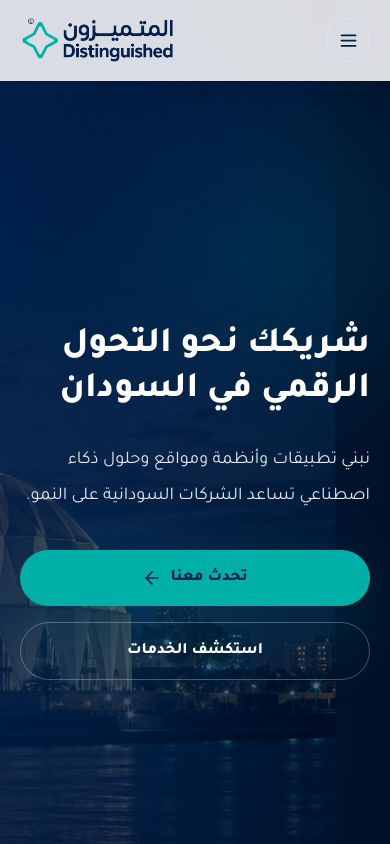
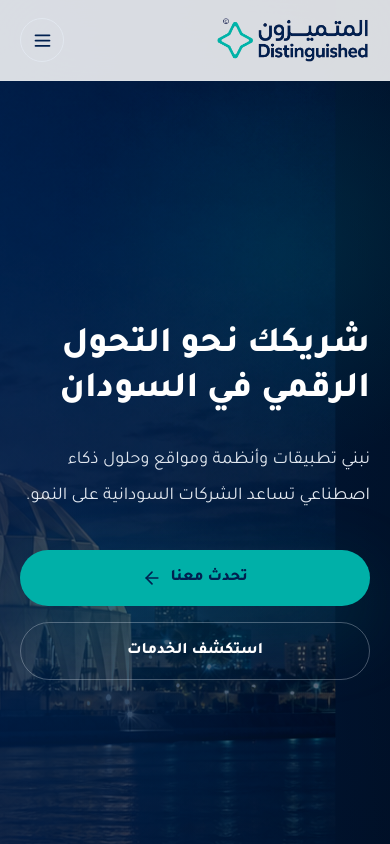
Before and after one commit to yassirqurashi/distinguished-sudan-website, a Next.js app: page / in a window 390 px wide. Shown: the top 844 px of the page. Built offline with nearby package versions, Linux system fonts and the light colour scheme.

Commit message:
Refine content favicon portfolio and mobile header

```diff
--- a/components/header.tsx
+++ b/components/header.tsx
@@ -33,7 +33,7 @@ export function Header() {
           ))}
         </nav>
 
-        <button type="button" className="order-first inline-flex h-11 w-11 shrink-0 items-center justify-center rounded-full border border-brand-mist text-brand-navy lg:order-none lg:hidden" onClick={() => setOpen((value) => !value)} aria-label="فتح القائمة">
+        <button type="button" className="inline-flex h-11 w-11 shrink-0 items-center justify-center rounded-full border border-brand-mist text-brand-navy lg:hidden" onClick={() => setOpen((value) => !value)} aria-label="فتح القائمة">
           {open ? <X size={21} /> : <Menu size={21} />}
         </button>
       </Container>
```
